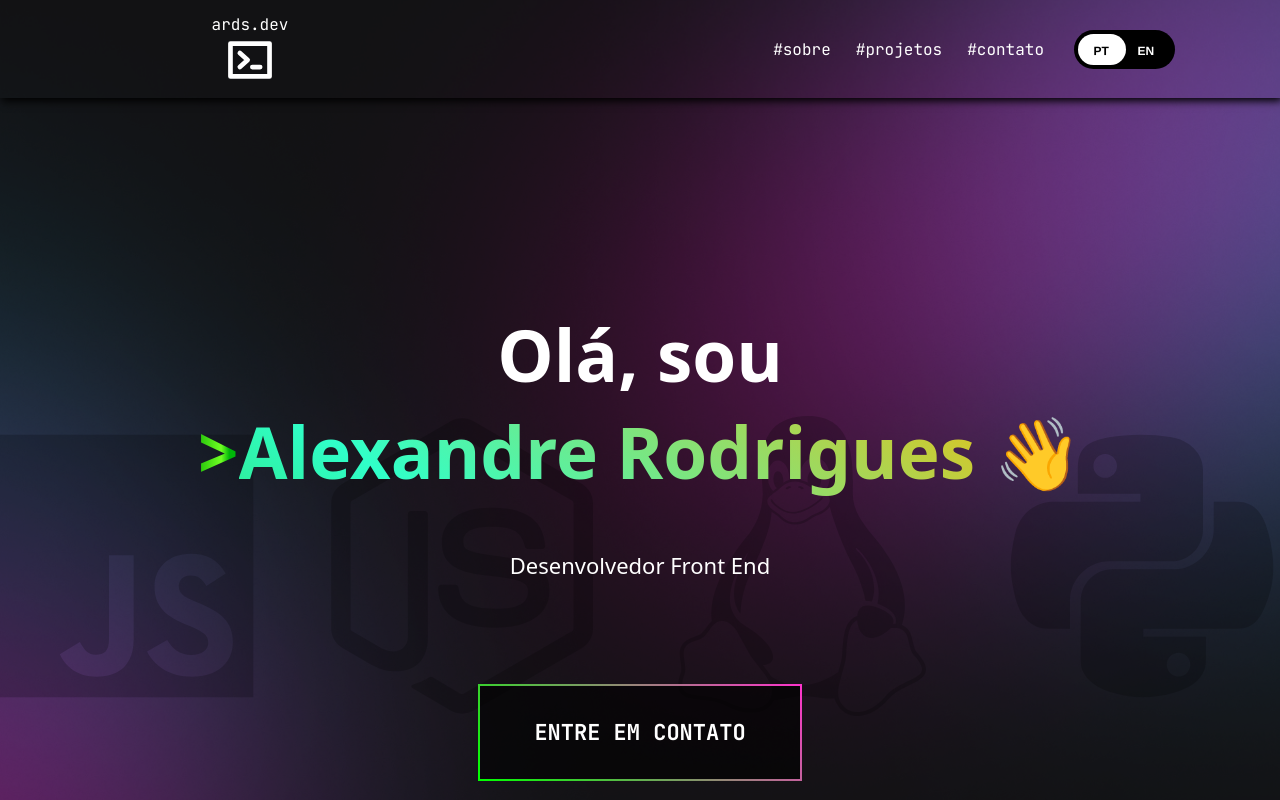
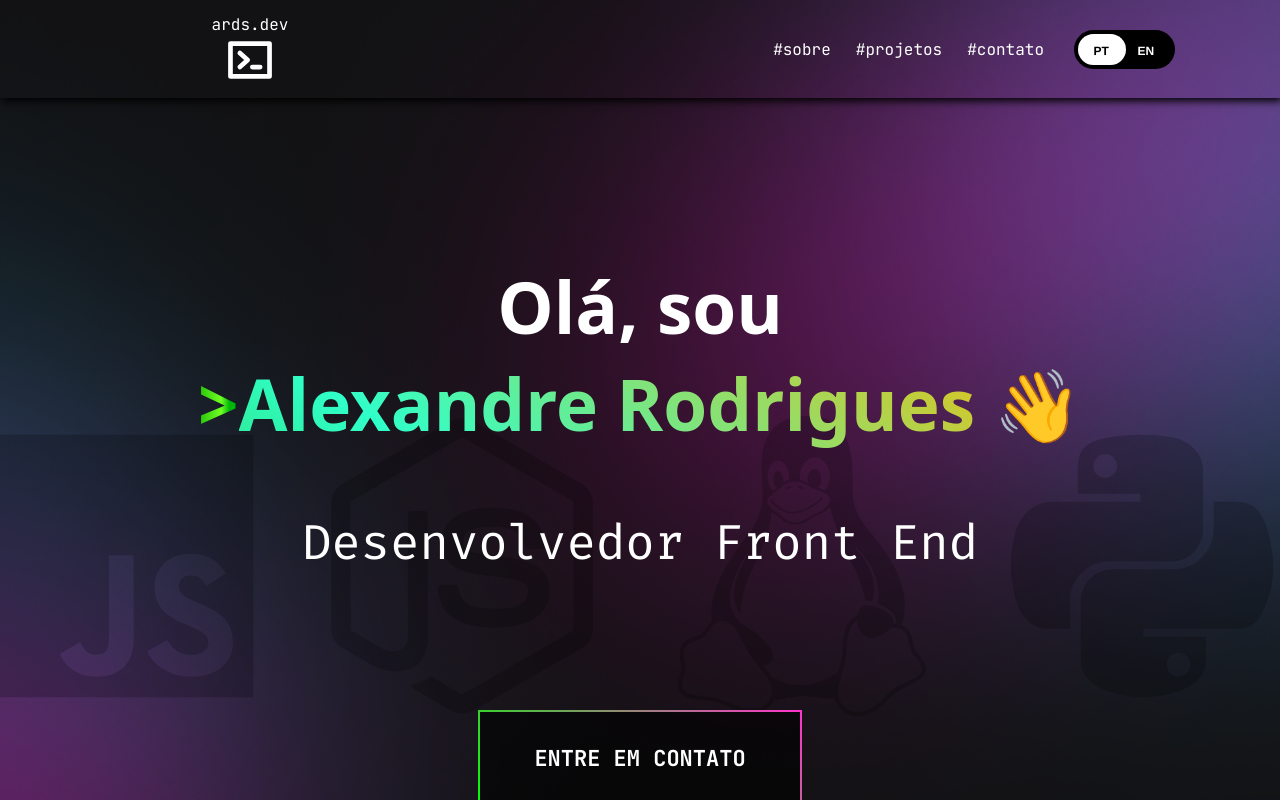
Before and after one commit to ardszsantos/portifolio, a React (Create React App) app: page / in a window 1280 px wide. Shown: the top 800 px of the page. Built offline with nearby package versions, Linux system fonts and the light colour scheme.

Commit message:
feat: final commit before trying the modal!

```diff
--- a/src/i18n.js
+++ b/src/i18n.js
@@ -71,7 +71,7 @@ const resources = {
     translation: {
       // Hero section
       "greeting": "Olá, sou",
-      "developer_title": "Desenvolvedor Front End ",
+      "developer_title": "Desenvolvedor Front End",
       "cta": "ENTRE EM CONTATO",
 
       // About Me section
--- a/src/pages/hero-page.js
+++ b/src/pages/hero-page.js
@@ -16,10 +16,7 @@ const HeroSection = () => {
           <span className='great-span'>{greaterthan}</span>
           <span className='ale-span'>Alexandre Rodrigues</span> 👋
         </h1>
-        <p className="glowing-text" data-text={t('developer_title')}>
-          {t('developer_title')}
-        </p>
-
+        <p>{t('developer_title')}</p>
         <button><a href='#contato'>{t('cta')}</a></button>
       </div>
 
--- a/src/styles/hero-page.css
+++ b/src/styles/hero-page.css
@@ -1,6 +1,6 @@
 @import url('https://fonts.googleapis.com/css2?family=Roboto:ital,wght@0,100;0,300;0,400;0,500;0,700;0,900;1,100;1,300;1,400;1,500;1,700;1,900&display=swap');
 @import url('https://fonts.googleapis.com/css2?family=JetBrains+Mono:ital,wght@0,100..800;1,100..800&display=swap');
-
+@import url('https://fonts.googleapis.com/css2?family=Fira+Code:wght@300..700&display=swap');
 
 .wrapper {
   display: flex;
@@ -8,7 +8,7 @@
   align-items: center;
   margin: 0 auto;
   justify-content: center;
-  margin-top: 10em;
+  margin-top: 7em;
   font-family: system-ui, -apple-system, BlinkMacSystemFont, 'Segoe UI', Roboto, Oxygen, Ubuntu, Cantarell, 'Open Sans', 'Helvetica Neue', sans-serif;
 
 }
@@ -23,8 +23,11 @@
   font-size: 71px;
 }
 
-
-
+.text-container p {
+  font-size: 49px;
+  font-family: "Fira Code", monospace;
+  line-height: 170%;
+}
 
 
 .text-container button {
@@ -75,6 +78,8 @@
   /* Increase background size to allow animation */
   animation: textShine 5s ease-in-out infinite alternate;
 }
+
+
 .ale-span {
   background: rgb(41, 177, 3);
   background: linear-gradient(34deg, rgba(41, 177, 3, 1) 2%, rgba(48, 255, 201, 1) 49%, rgba(255, 184, 0, 1) 100%);
@@ -97,10 +102,6 @@
   }
 }
 
-.text-container p {
-  font-size: 22px;
-  font-family: system-ui, -apple-system, BlinkMacSystemFont, 'Segoe UI', Roboto, Oxygen, Ubuntu, Cantarell, 'Open Sans', 'Helvetica Neue', sans-serif;  line-height: 170%;
-}
 
 .billboard {
   position: absolute;
```
